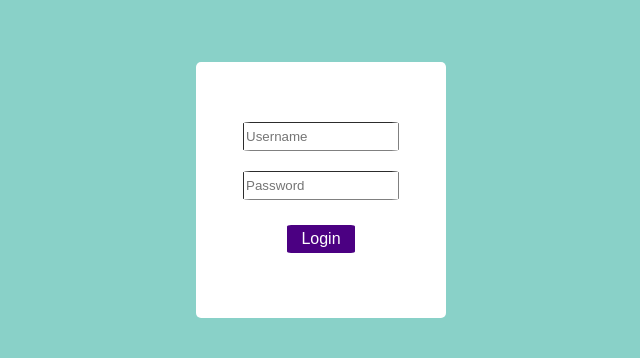
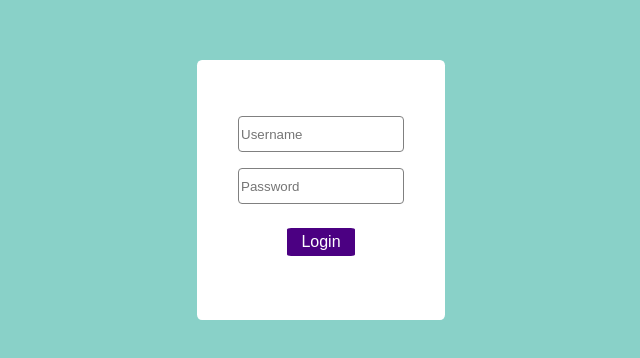
Before and after one commit to alamparelli/loginPage-apiAuth-jwt, a React (Create React App) app in the folder frontend/: page /LoginForm in a window 1280 px wide. Shown: the part 210-568 px from the top of the page, without its empty margins (319-959 px from the left). Built offline with nearby package versions, Linux system fonts and the light colour scheme.

Commit message:
optimized css to rem instead of px

```diff
--- a/frontend/src/index.css
+++ b/frontend/src/index.css
@@ -22,31 +22,27 @@ body {
 	align-items: center;
 }
 
-.login-box-2 {
-	display: flex;
-	flex-direction: column;
-	align-items: center;
+.login-box-color {
 	background-color: white;
-	padding: 50px 25px;
+	padding: 3rem 1.5rem;
 	border-radius: 2%;
 	width: 200px;
 }
 
-.login-box-2 div {
-	padding: 15px;
+.login-box div {
+	padding: 1rem;
 }
 
 .login-input {
-	width: 150px;
-	height: 25px;
-	margin: 10px;
-	border-width: 1px;
-	border-radius: 5%;
-	border-color: grey;
+	width: 10rem;
+	height: 2rem;
+	margin: 0.5rem;
+	border: 1px solid grey;
+	border-radius: 0.25rem;
 }
 
 img {
-	padding: 1em;
+	padding: 1rem;
 	border-radius: 100%;
 }
 
--- a/frontend/src/pages/LoginForm.js
+++ b/frontend/src/pages/LoginForm.js
@@ -3,7 +3,7 @@ import React from 'react';
 function LoginForm() {
 	return (
 		<div class="flex-container">
-			<form class="login-box-2">
+			<form class="login-box login-box-color">
 				<input
 					class="login-input"
 					type="email"
```
